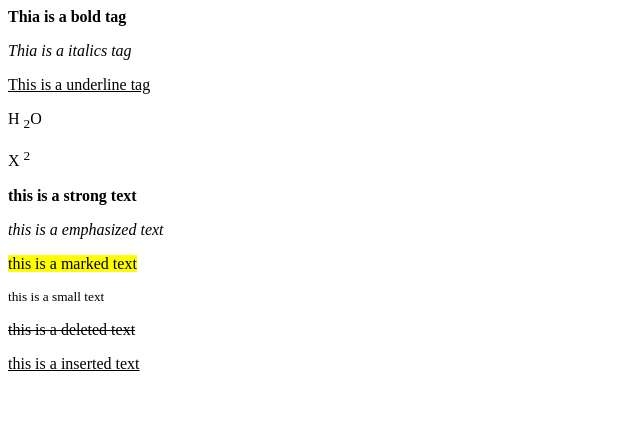
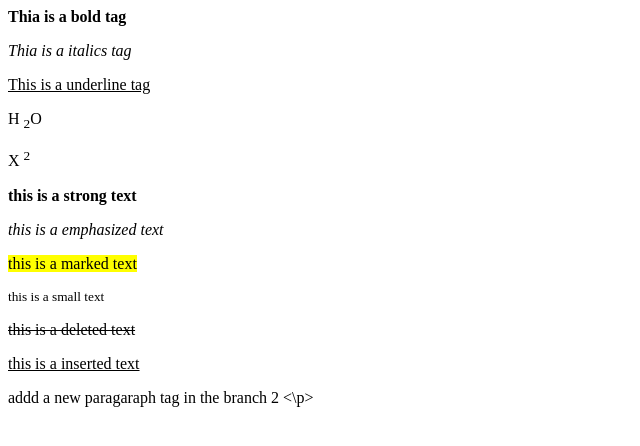
Before and after one commit to Srujangowda1415/SCM, a plain HTML site: page test.html in a window 1280 px wide. Shown: the whole page, without its empty margins (0-640 px from the left). Drawn offline with Linux system fonts and the light colour scheme.

Commit message:
added a new tag

```diff
--- a/test.html
+++ b/test.html
@@ -18,7 +18,7 @@
     <p><del>this is a deleted text<!DOCTYPE html>
 </del></p>
     <p><ins>this is a inserted text</ins></p>
-
+    <p>addd a new paragaraph tag in the branch 2 <\p>
 
 </body>
 </html>
```
